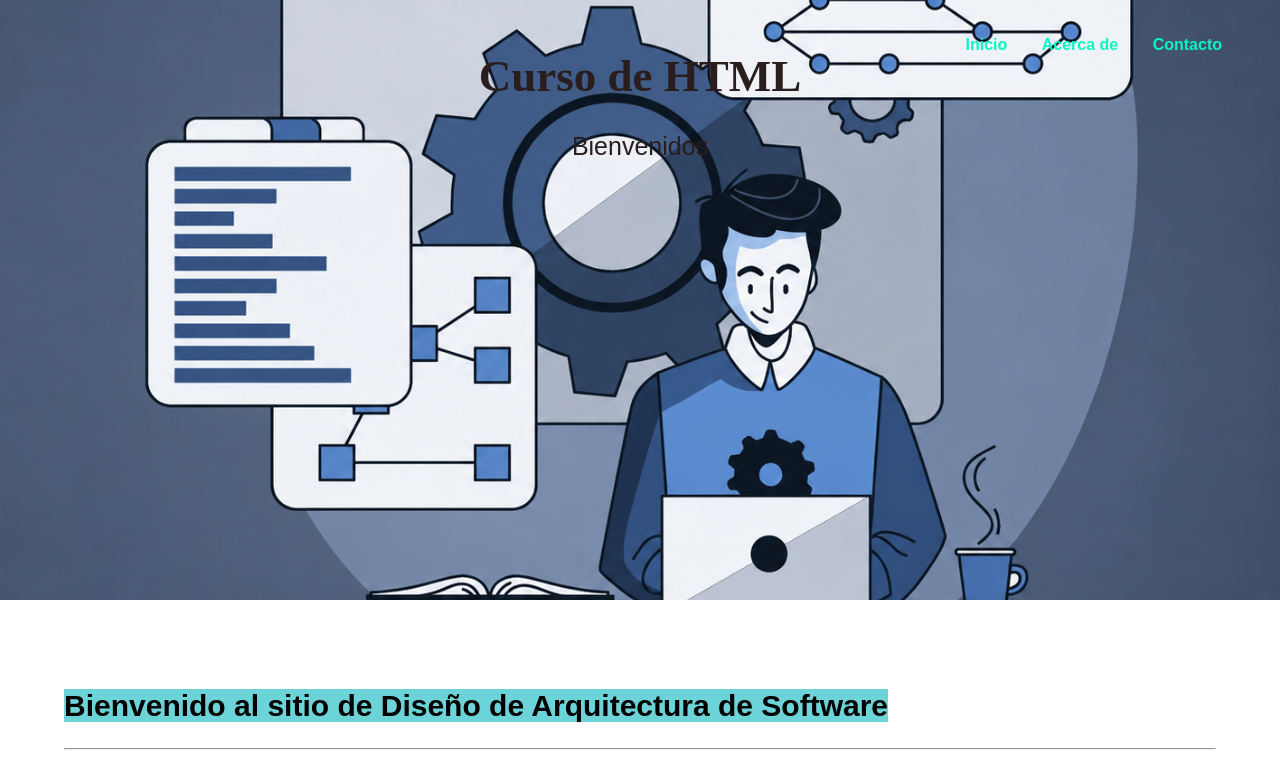
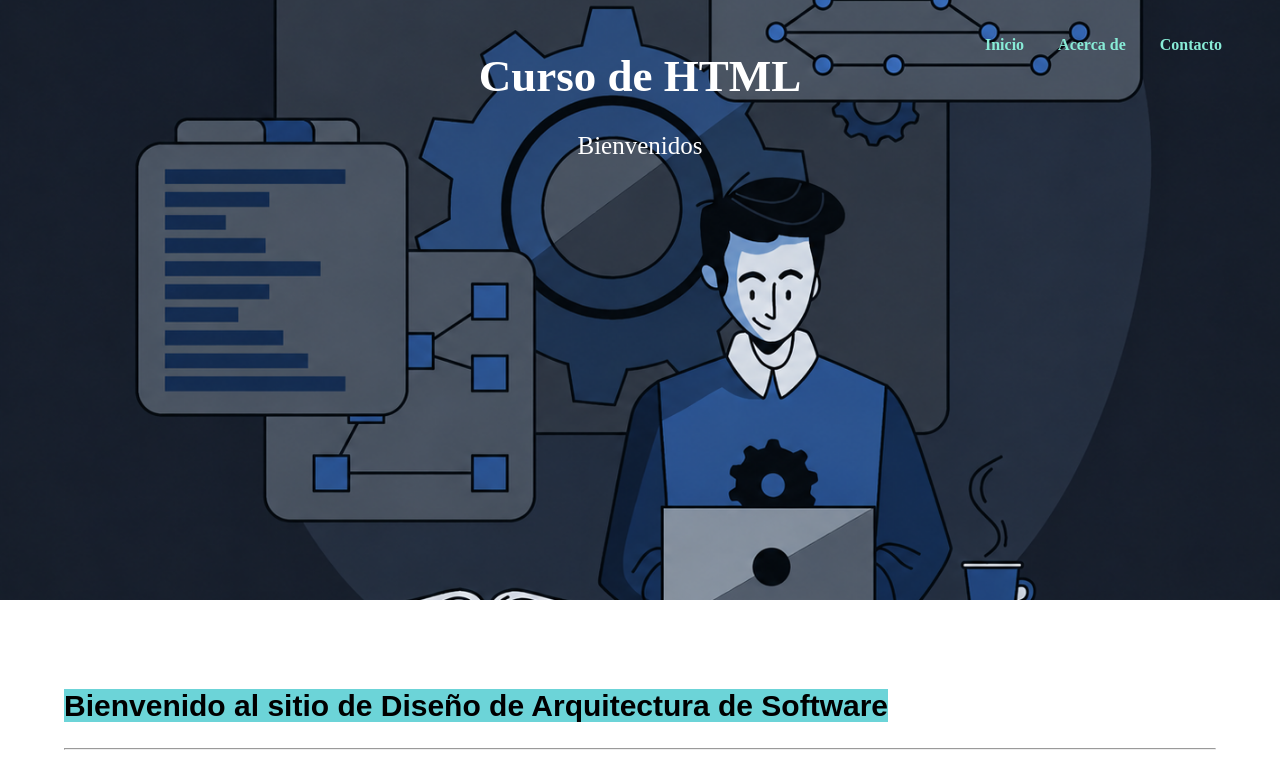
Before and after one commit to emersondanielperez7-oss/Pagina2-2-Emerson2DS.github.io, a plain HTML site: page index.html in a window 1280 px wide. Shown: the top 767 px of the page. Drawn offline with Linux system fonts and the light colour scheme.

Commit message:
cambiando el color de la fuentes para el menú y títulos

```diff
--- a/styles.css
+++ b/styles.css
@@ -2,13 +2,13 @@
 
 /* Establece una imagen de fondo para el encabezado */
 #mi-encabezado {
-background-image: url('img/fondoN.jpg'); /* Reemplaza 'ruta-de-tu-imagen.jpg'
+background-image: url('img/fondoLS.png'); /* Reemplaza 'ruta-de-tu-imagen.jpg'
 con la ubicación de tu imagen */
 background-size: cover; /* Ajusta la imagen para cubrir todo el fondo */
 background-position: center; /* Centra la imagen en el encabezado */
 height: 35rem; /* Altura del encabezado (ajusta según tus necesidades) */
 
-color: #291d1d; /* Color del texto en el encabezado para asegurar la legibilidad */
+color: #ffffff; /* Color del texto en el encabezado para asegurar la legibilidad */
 text-orientation: upright;
 text-align: center; /* Alinea el contenido al centro del encabezado */
 padding: 20px; /* Espacio de relleno interno para el contenido */
@@ -56,13 +56,13 @@ margin-right: 30px; /* Espacio entre elementos del menú */
 
 a {
 text-decoration: none;
-color: #0bf5c2; /* Color del texto del menú */
+color: #88ecd7; /* Color del texto del menú */
 font-weight: bold;
 }
 
 /* Cambia el color del enlace cuando se pasa el mouse por encima */
 a:hover {
-color: #005fb8; /* Cambia el color al pasar el mouse por encima */
+color: #64af9f; /* Cambia el color al pasar el mouse por encima */
 }
 
 /*CONFIGURACION DEL BODY*/
@@ -71,7 +71,7 @@ body {
 margin-top: 0px; /* Ajusta según la altura del menú */
 margin-left: 0px;
 margin-right: 0px;
-font-family: Arial, Helvetica, sans-serif;
+font-family: 'Times New Roman', Times, serif, Helvetica, sans-serif;
 }
 
 /*CONFIGURACION DEL CONTENIDO*/
```
Also changed, not shown: img/fondoLS.png (added).
